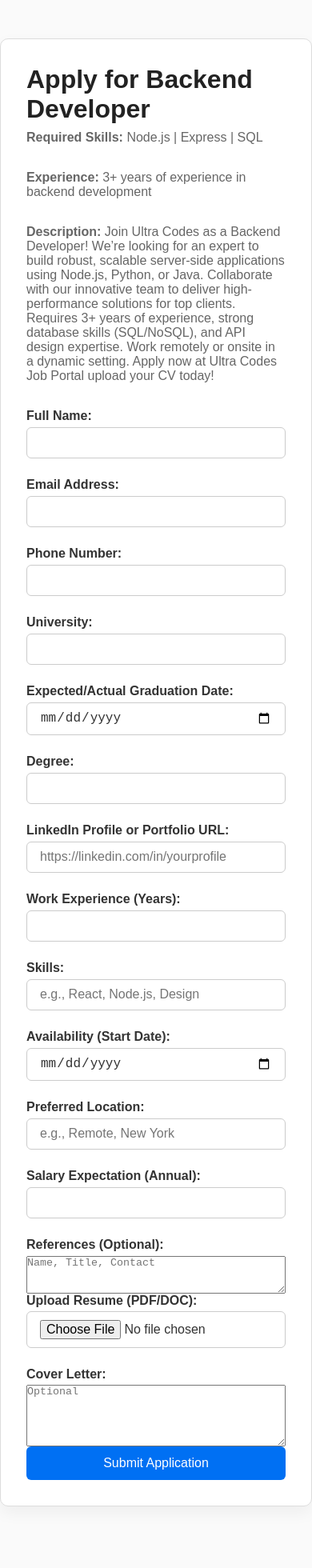
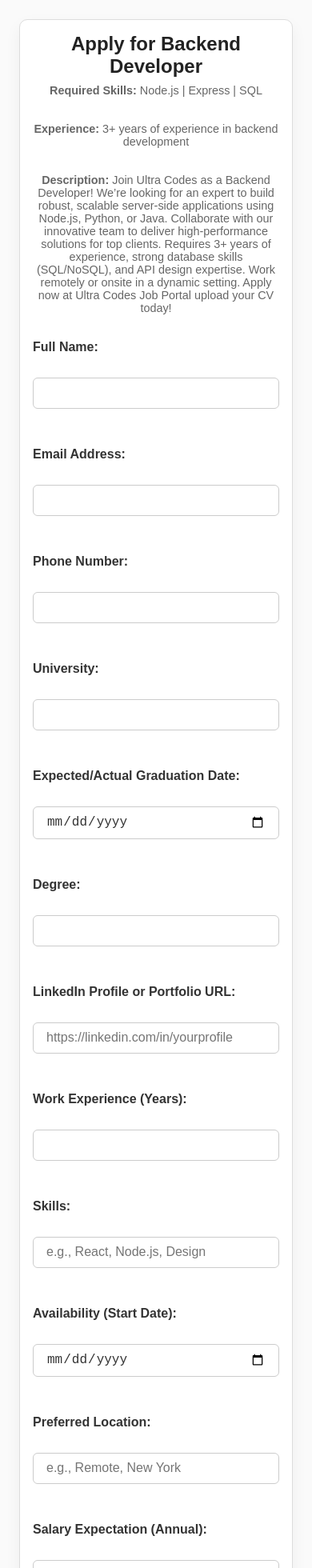
Before and after one commit to Kumaillx/job-portal, a Next.js app in the folder landing-page/: page /apply/backend-developer in a window 390 px wide. Shown: the top 1960 px of the page at 80% size. Before the commit the page ends 1931 px from the top, so only its background shows below. Built offline with nearby package versions, Linux system fonts and the light colour scheme.

Commit message:
Looks very elegant but the UI needs to be imporved and enhanced.

```diff
--- a/landing-page/styles/ApplyForm.module.css
+++ b/landing-page/styles/ApplyForm.module.css
@@ -1,5 +1,3 @@
-/* ApplyForm.module.css */
-
 .container {
   max-width: 1500px;
   margin: 3rem auto;
@@ -15,17 +13,21 @@
   font-size: 2rem;
   margin-bottom: 0.5rem;
   color: #222;
+  font-weight: 700;
+  text-align: center;
 }
 
 .tech {
   font-size: 1rem;
   color: #666;
   margin-bottom: 2rem;
+  text-align: center;
 }
 
 .form {
   display: flex;
   flex-direction: column;
+  gap: 1.5rem;
 }
 
 .label {
@@ -42,6 +44,32 @@
   background-color: white;
   font-size: 1rem;
   color: #333;
+  transition: border-color 0.3s ease;
+}
+
+.input:focus {
+  border-color: #0070f3;
+  outline: none;
+  box-shadow: 0 0 5px rgba(0, 112, 243, 0.3);
+}
+
+.textarea {
+  padding: 0.6rem 1rem;
+  margin-bottom: 1.5rem;
+  border: 1px solid #ccc;
+  border-radius: 6px;
+  background-color: white;
+  font-size: 1rem;
+  color: #333;
+  resize: vertical;
+  min-height: 100px;
+  transition: border-color 0.3s ease;
+}
+
+.textarea:focus {
+  border-color: #0070f3;
+  outline: none;
+  box-shadow: 0 0 5px rgba(0, 112, 243, 0.3);
 }
 
 .button {
@@ -52,9 +80,57 @@
   font-size: 1rem;
   border-radius: 6px;
   cursor: pointer;
-  transition: background-color 0.3s ease;
+  transition: background-color 0.3s ease, transform 0.3s ease;
+  align-self: center;
+  width: fit-content;
 }
 
 .button:hover {
   background-color: #0059c1;
+  transform: translateY(-2px);
 }
+
+.button:disabled {
+  background-color: #a3bffa;
+  cursor: not-allowed;
+}
+
+.error {
+  color: #dc3545;
+  font-size: 0.9rem;
+  margin-top: -1rem;
+  margin-bottom: 1rem;
+}
+
+.fileName {
+  font-size: 0.9rem;
+  color: #666;
+  margin-top: -1rem;
+  margin-bottom: 1rem;
+}
+
+/* Responsive Design */
+@media (max-width: 768px) {
+  .container {
+    margin: 1.5rem;
+    padding: 1rem;
+  }
+
+  .title {
+    font-size: 1.5rem;
+  }
+
+  .tech {
+    font-size: 0.9rem;
+  }
+
+  .input,
+  .textarea {
+    width: 100%;
+  }
+
+  .button {
+    width: 100%;
+    padding: 0.6rem 1rem;
+  }
+}
```
